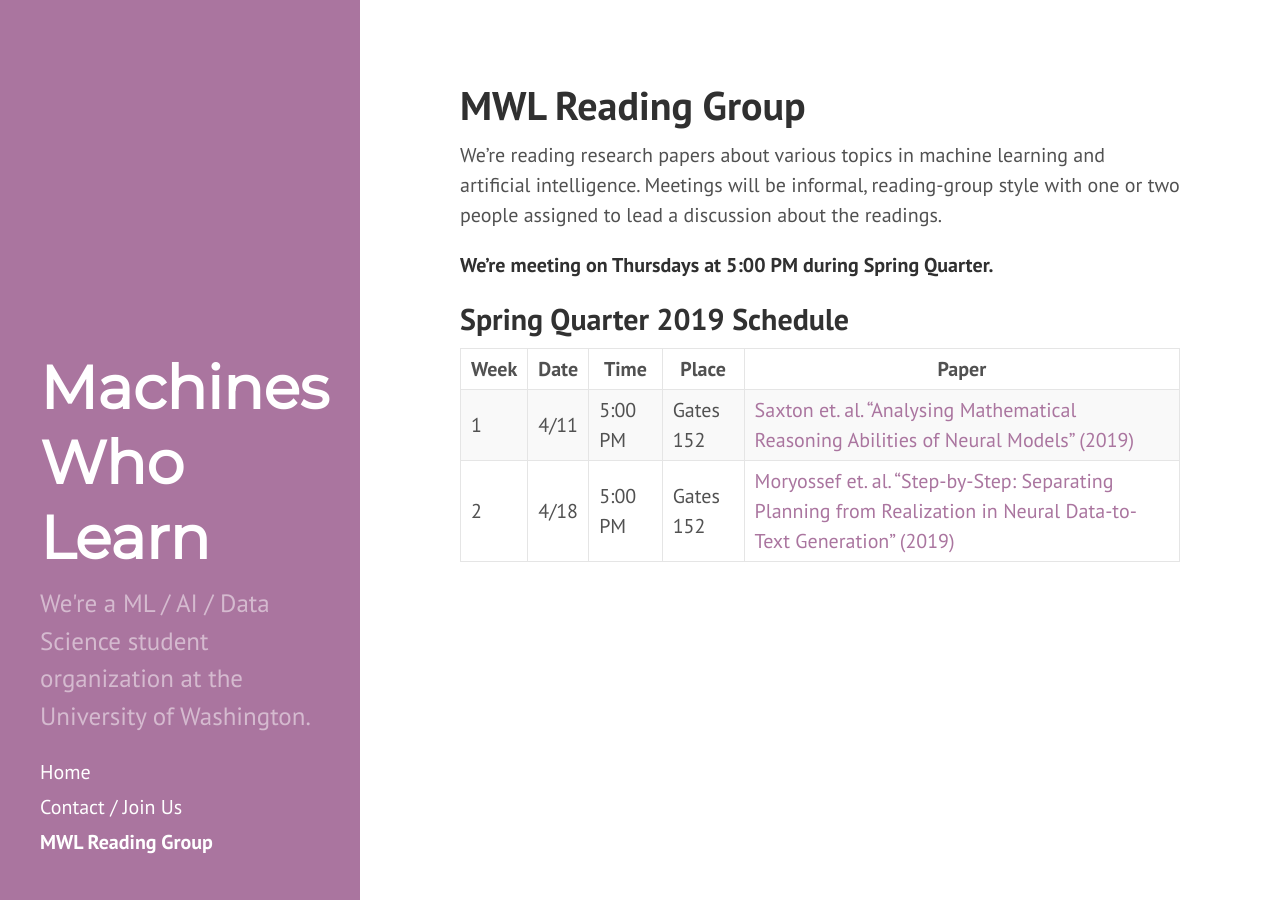
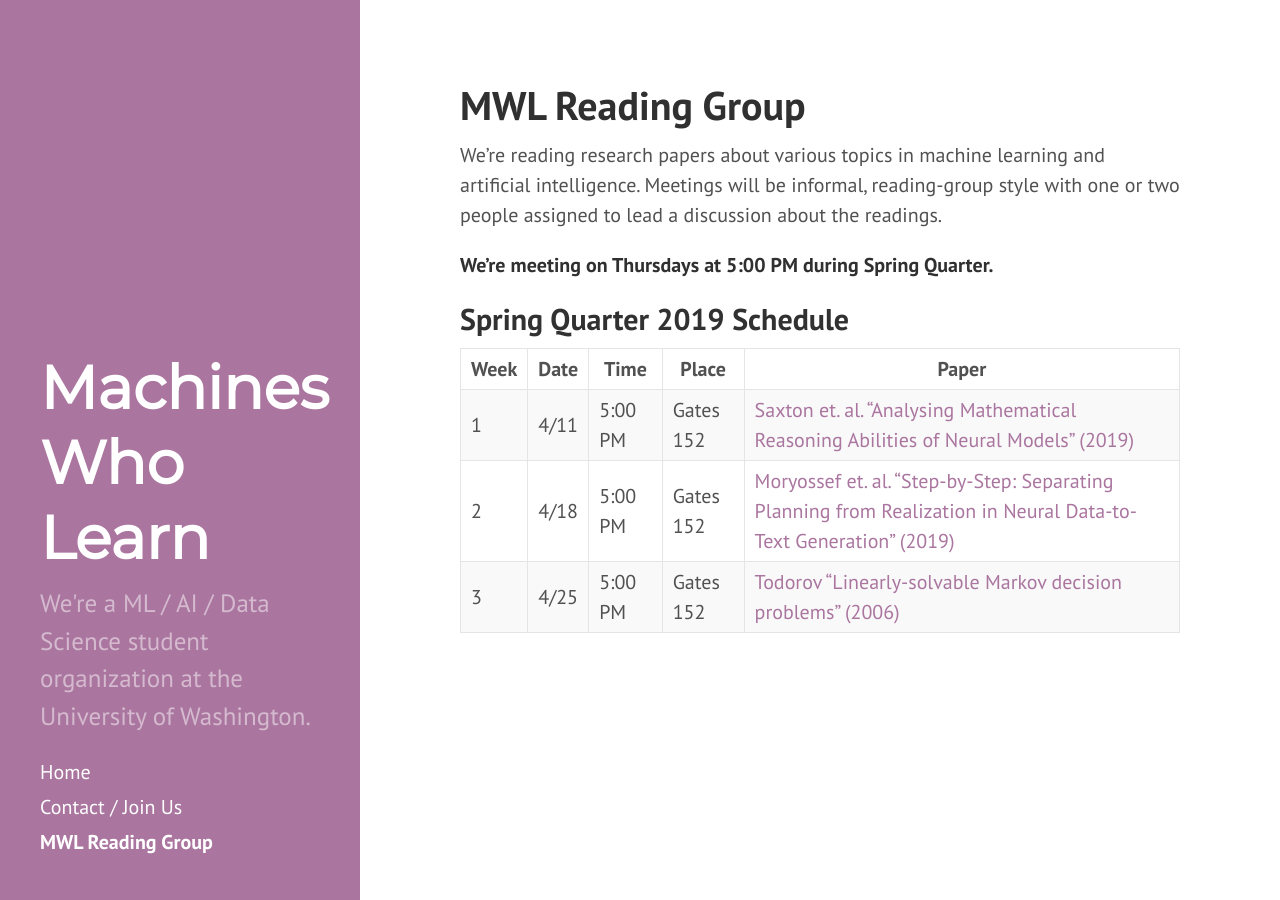
Before and after one commit to MachinesWhoLearn/machineswholearn.github.io, a Jekyll site: the page built from mwl_reading_group.md, in a window 1280 px wide. Built offline with Jekyll 4.4.1, drawn with Linux system fonts in a browser that asks for light colours.

Commit message:
Update mwl_reading_group.md

```diff
--- a/mwl_reading_group.md
+++ b/mwl_reading_group.md
@@ -15,3 +15,4 @@ or two people assigned to lead a discussion about the readings.
 |------|------|---------|---------|----------------------------------------------------------------------------------------------------------------------------------------------------------------------------------------------------------------------------------------------------------------|
 | 1 | 4/11 | 5:00 PM | Gates 152 | [Saxton et. al. "Analysing Mathematical Reasoning Abilities of Neural Models" (2019)](https://arxiv.org/pdf/1904.01557v1.pdf) |
 | 2 | 4/18 | 5:00 PM | Gates 152 | [Moryossef et. al. "Step-by-Step: Separating Planning from Realization in Neural Data-to-Text Generation" (2019)](https://arxiv.org/pdf/1904.03396.pdf) |
+| 3 | 4/25 | 5:00 PM | Gates 152 | [Todorov "Linearly-solvable Markov decision problems" (2006)](https://homes.cs.washington.edu/~todorov/papers/TodorovNIPS06.pdf) |
```
